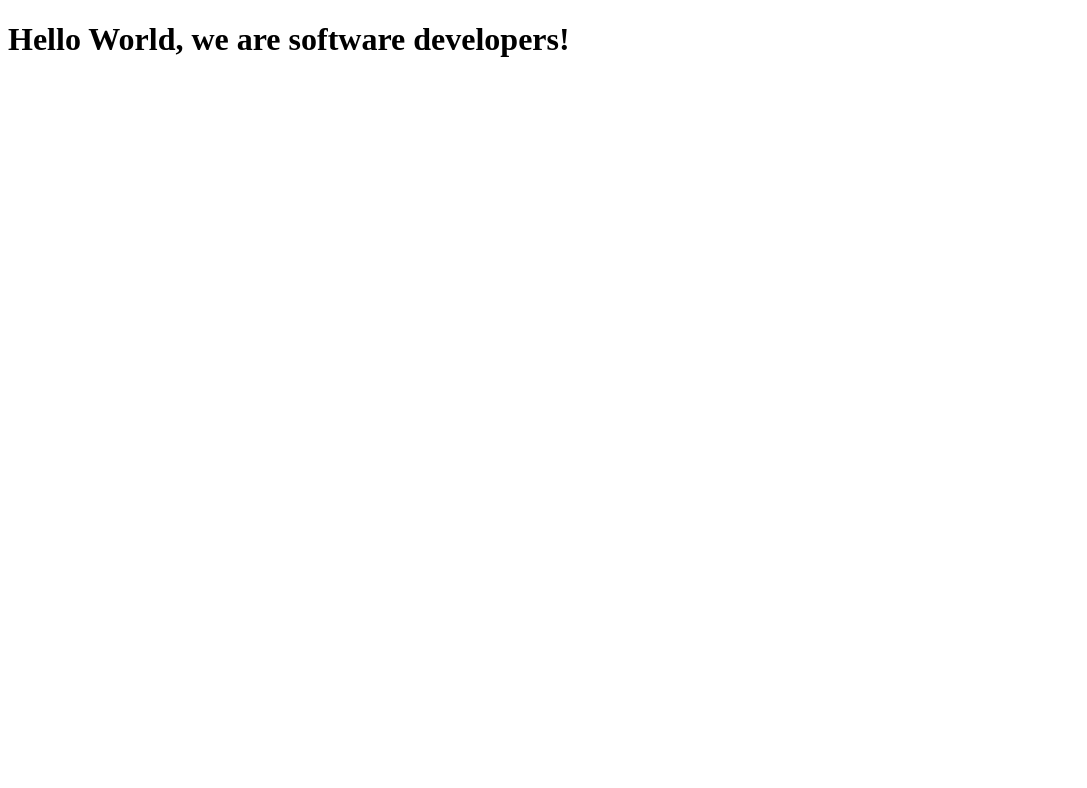
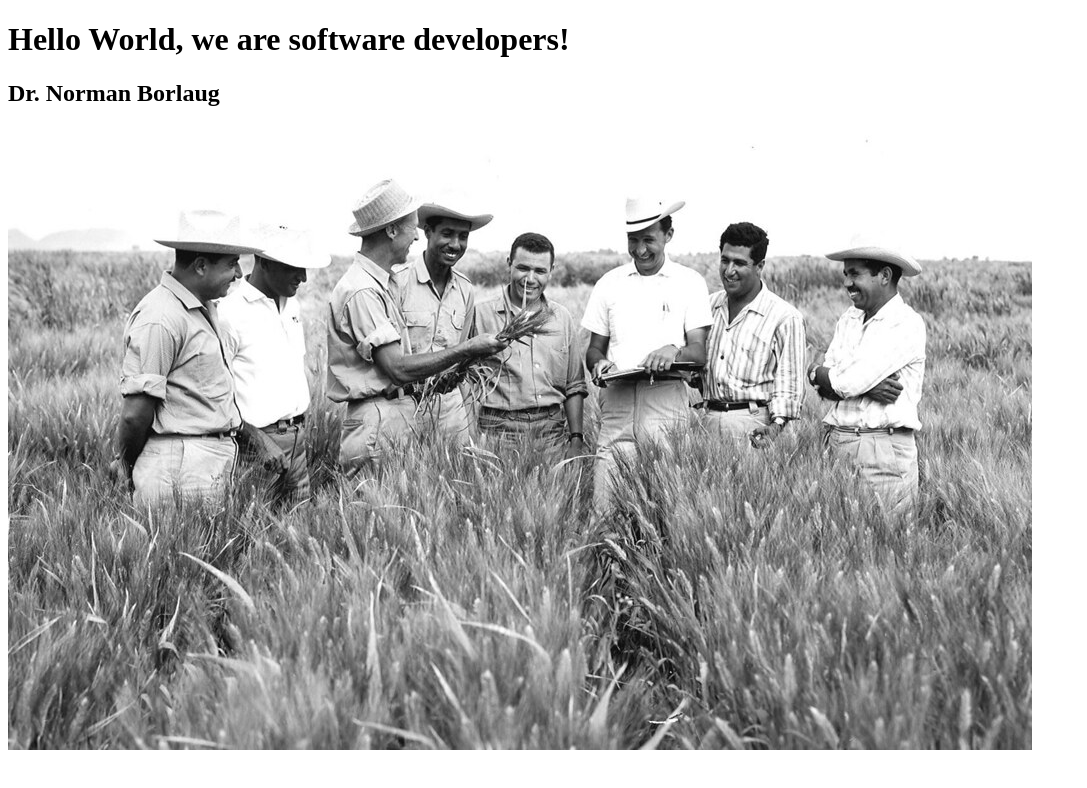
Before and after one commit to umairarshadbutt/Microverse-Trial-Lydia-Umair, a plain HTML site: page index.html in a window 1280 px wide. Shown: the whole page, without its empty margins (0-1087 px from the left). Drawn offline with Linux system fonts and the light colour scheme.

Commit message:
first four user stories completed

```diff
--- a/index.html
+++ b/index.html
@@ -9,7 +9,14 @@
   <body>
     <h1>Hello World, we are software developers!</h1>
     <script src="https://cdn.freecodecamp.org/testable-projects-fcc/v1/bundle.js"></script>
-
+    <main id="main">
+      <section id="title">
+        <h1>Dr. Norman Borlaug</h1>
+        <div id="img-div" >
+          <img id="image" src="trial.jpg">
+        </div>
+      </section>
+    </main>
     <!--
 
     Hello Camper!
```
Also changed, not shown: trial.jpg (added).
